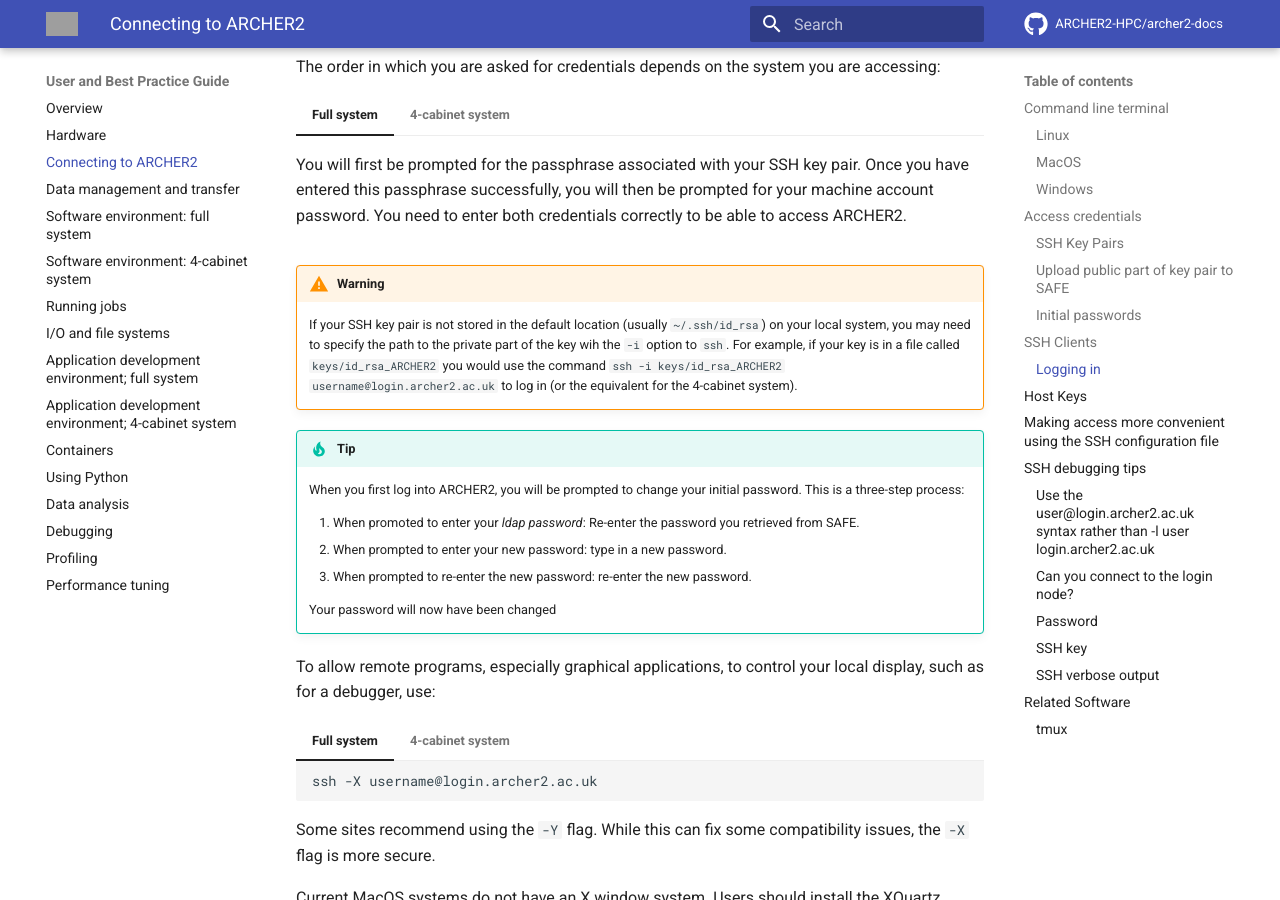
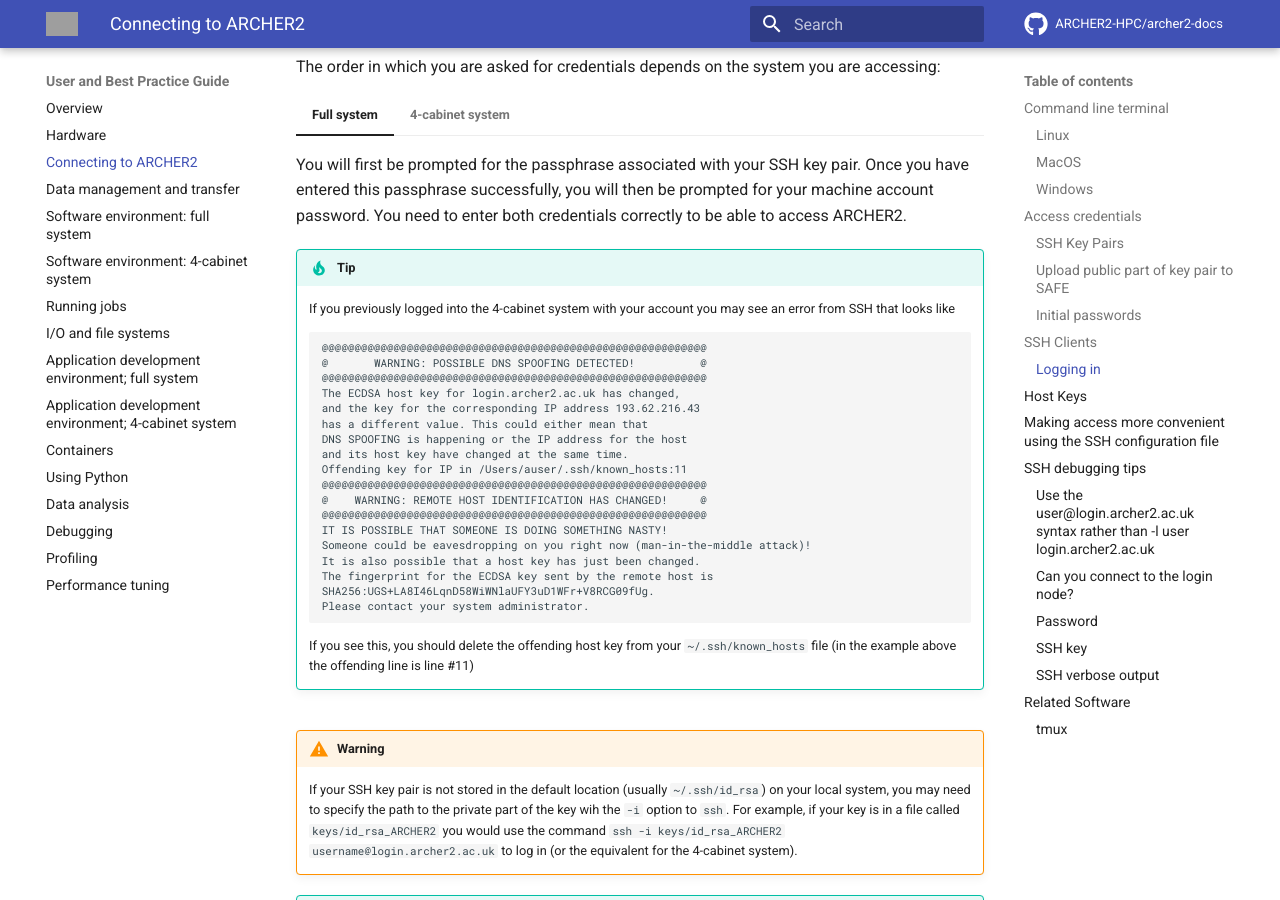
Before and after one commit to ARCHER2-HPC/archer2-docs, an MkDocs documentation site: the page built from docs/user-guide/connecting.md, in a window 1280 px wide and 900 px high, scrolled down 3939 px. Built offline with MkDocs 1.6.1 and Material for MkDocs 9.7.7, drawn with Linux system fonts in a browser that asks for light colours; comment, search, counter and statistics services are not loaded; grey boxes are pictures that could not be loaded.

Commit message:
Adds note on SSH error

````diff
--- a/docs/user-guide/connecting.md
+++ b/docs/user-guide/connecting.md
@@ -160,6 +160,35 @@
 
 === "Full system"
     You will first be prompted for the passphrase associated with your SSH key pair. Once you have entered this passphrase successfully, you will then be prompted for your machine account password. You need to enter both credentials correctly to be able to access ARCHER2.
+
+    !!! tip
+        If you previously logged into the 4-cabinet system with your account you may see an error
+        from SSH that looks like
+
+        ```
+        @@@@@@@@@@@@@@@@@@@@@@@@@@@@@@@@@@@@@@@@@@@@@@@@@@@@@@@@@@@
+        @       WARNING: POSSIBLE DNS SPOOFING DETECTED!          @
+        @@@@@@@@@@@@@@@@@@@@@@@@@@@@@@@@@@@@@@@@@@@@@@@@@@@@@@@@@@@
+        The ECDSA host key for login.archer2.ac.uk has changed,
+        and the key for the corresponding IP address 193.62.216.43
+        has a different value. This could either mean that
+        DNS SPOOFING is happening or the IP address for the host
+        and its host key have changed at the same time.
+        Offending key for IP in /Users/auser/.ssh/known_hosts:11
+        @@@@@@@@@@@@@@@@@@@@@@@@@@@@@@@@@@@@@@@@@@@@@@@@@@@@@@@@@@@
+        @    WARNING: REMOTE HOST IDENTIFICATION HAS CHANGED!     @
+        @@@@@@@@@@@@@@@@@@@@@@@@@@@@@@@@@@@@@@@@@@@@@@@@@@@@@@@@@@@
+        IT IS POSSIBLE THAT SOMEONE IS DOING SOMETHING NASTY!
+        Someone could be eavesdropping on you right now (man-in-the-middle attack)!
+        It is also possible that a host key has just been changed.
+        The fingerprint for the ECDSA key sent by the remote host is
+        SHA256:UGS+LA8I46LqnD58WiWNlaUFY3uD1WFr+V8RCG09fUg.
+        Please contact your system administrator.
+        ```
+
+        If you see this, you should delete the offending host key from your `~/.ssh/known_hosts`
+        file (in the example above the offending line is line #11)
+
 === "4-cabinet system"
     You will first be prompted for your machine account password. Once you have entered your password successfully, you will then be prompted for the passphrase associated with your SSH key pair. You need to enter both credentials correctly to be able to access the ARCHER2 4-cabinet system.
 
````
